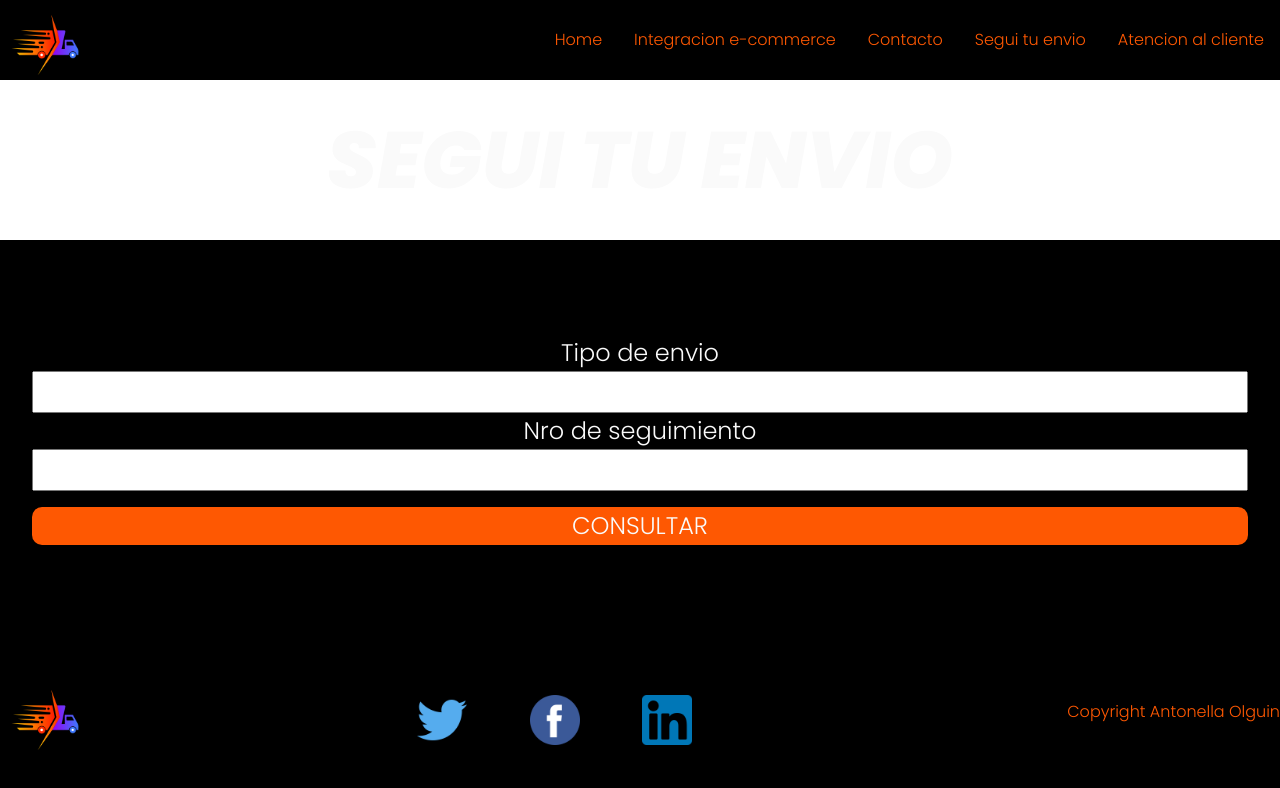
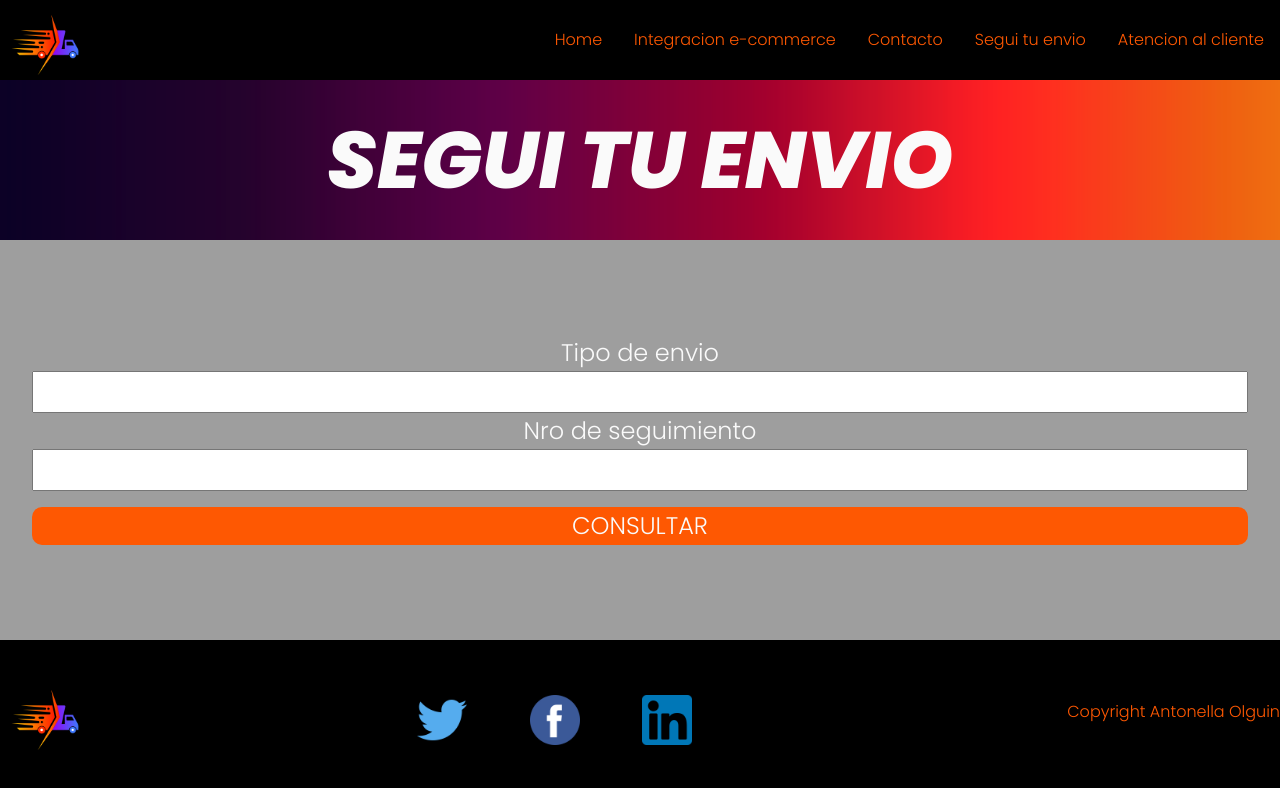
Before and after one commit to Anto-Olguin/preEntrega3-DesarrolloWeb-Olguin, a website: page envio.html in a window 1280 px wide. Drawn offline with Linux system fonts and the light colour scheme; the site is published under a folder, as on GitHub Pages, so addresses that start at the root find nothing.

Commit message:
correccion scss

```diff
--- a/scss/style.scss
+++ b/scss/style.scss
@@ -64,7 +64,7 @@ section#front {
   flex-direction: column;
   justify-content: center;
   text-align: center;
-  background-image: url(/img/fondo.jpg);
+  background-image: url(../img/fondo.jpg);
   background-size: cover;
 
   /* Anidamiento para #front */
@@ -185,7 +185,7 @@ header {
 section#banner {
   height: auto;
   grid-area: banner;
-  background-image: url(/img/gradient.png);
+  background-image: url(../img/gradient.png);
   background-repeat: no-repeat;
   background-size: cover;
   display: flex;
@@ -242,7 +242,7 @@ section#servicios {
     flex-direction: column;
     justify-content: center;
     text-align: center;
-    background-image: url(/img/slide5-op.jpg);
+    background-image: url(../img/slide5-op.jpg);
     background-size: cover;
   }
 
```
Also changed, not shown: css/style.css.
